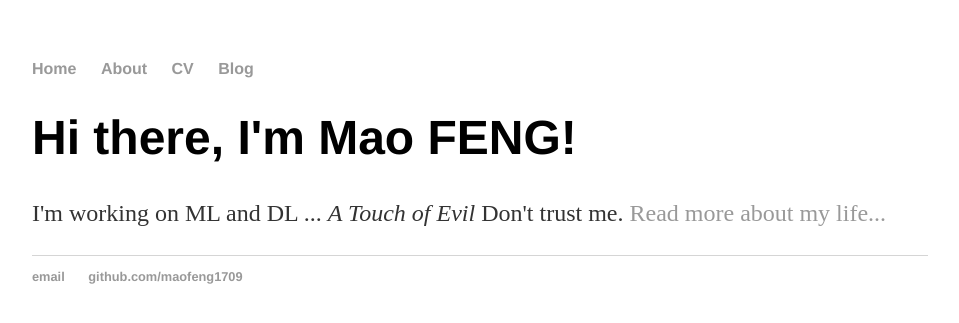
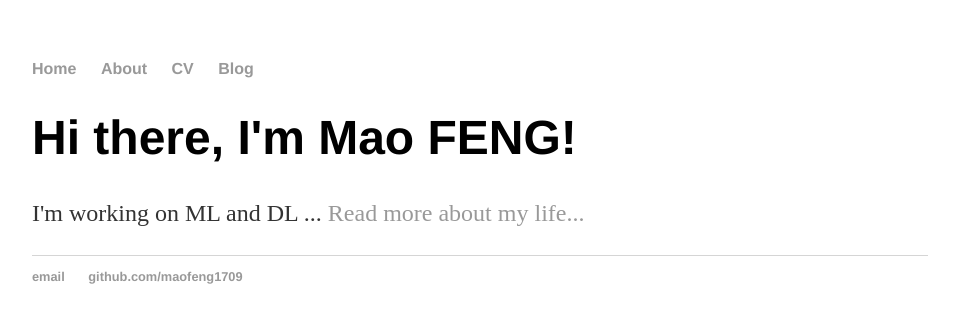
Before and after one commit to maofeng1709/maofeng.github.io, a Jekyll site: the page built from index.html, in a window 1280 px wide. Shown: the top 323 px of the page, without its empty margins (160-1119 px from the left). Built offline with Jekyll 4.4.1, drawn with Linux system fonts in a browser that asks for light colours.

Commit message:
Update index.html

```diff
--- a/index.html
+++ b/index.html
@@ -4,5 +4,5 @@ layout: default
 ---
 <div class="blurb">
 	<h1>Hi there, I'm Mao FENG!</h1>
-	<p>I'm working on ML and DL ... <em>A Touch of Evil</em> Don't trust me. <a href="/about">Read more about my life...</a></p>
+	<p>I'm working on ML and DL ...  <a href="/about">Read more about my life...</a></p>
 </div><!-- /.blurb -->
```
